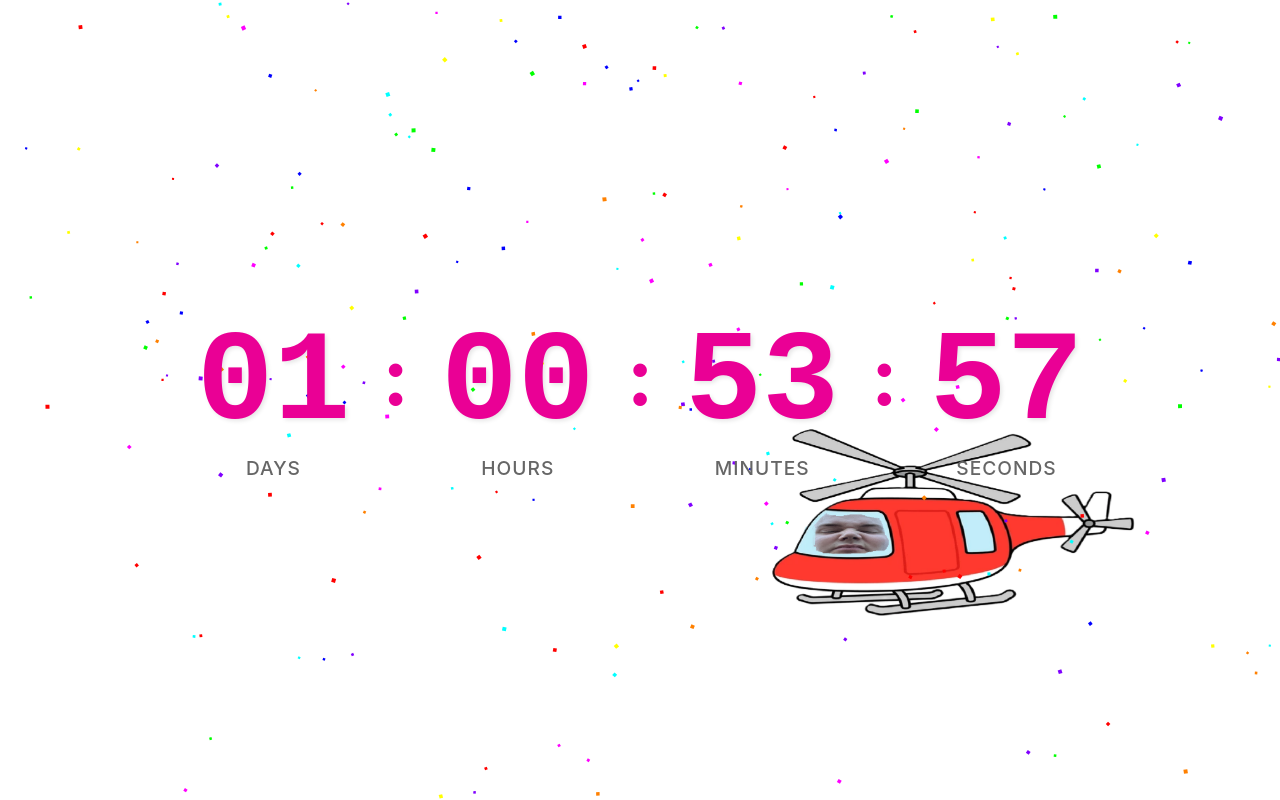
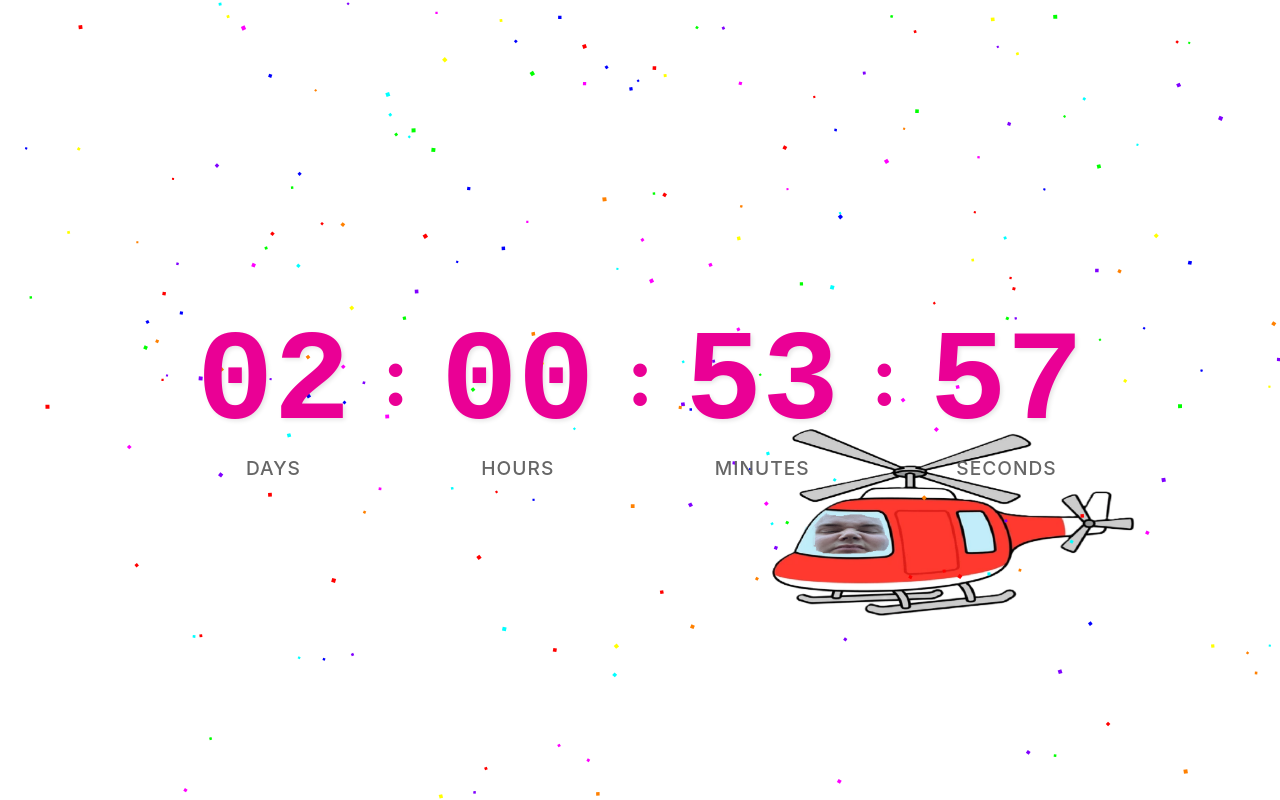
Before and after one commit to leonamotyer/countdown, a React (Vite) app: page / in a window 1280 px wide. Built offline with nearby package versions, Linux system fonts and the light colour scheme.

Commit message:
time correction

```diff
--- a/src/components/CountdownTimer.tsx
+++ b/src/components/CountdownTimer.tsx
@@ -10,8 +10,8 @@ const CountdownTimer: React.FC = () => {
 
   useEffect(() => {
     // Set target date to August 28th, 2025, 6:30 PM Mountain Standard Time
-    // Using UTC-7 for Mountain Standard Time (MST)
-    const targetDate = new Date('2025-08-28T01:30:00.000Z') // 6:30 PM MST = 1:30 AM UTC (next day)
+    // Create date in local time and convert to UTC properly
+    const targetDate = new Date('2025-08-28T18:30:00-07:00') // 6:30 PM MST with timezone offset
 
     const timer = setInterval(() => {
       const now = new Date().getTime()
```
